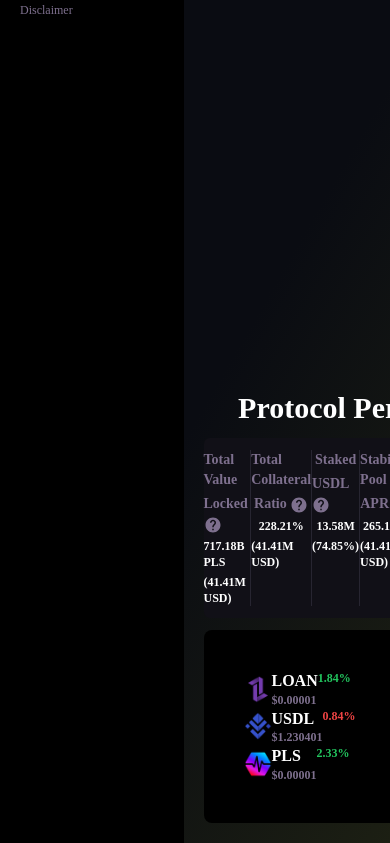
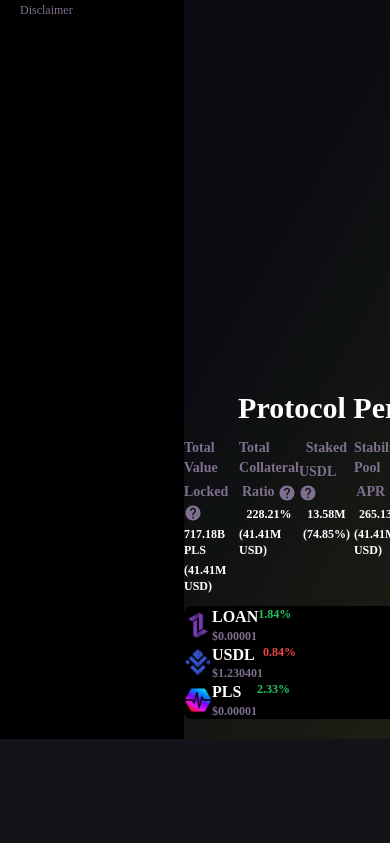
Before and after one commit to re-gis/liquit_client, a React (Vite) app: page /staking in a window 390 px wide. Shown: the part 654-1497 px from the top of the page. After the commit the page ends 1393 px from the top, so only its background shows below. Built offline with nearby package versions, Linux system fonts and the light colour scheme.

Commit message:
going responsiveness on footer

```diff
--- a/src/Stalking/Stalking.tsx
+++ b/src/Stalking/Stalking.tsx
@@ -128,7 +128,7 @@
               </button>
             </div>
           </div>
-          <div className="flex flex-1 flex-col gap-5  items-center lg:max-w-[500px] md:max-w-[500px] sm:w-full ">
+          <div className="flex flex-1 flex-col gap-5  items-center lg:max-w-[500px] md:max-w-[500px] sm:w-full lg:bg-inherit md:bg-inherit sm:bg-[#16121A] ">
             <h1 className="text-2xl text-white font-semibold ">Staking Pool</h1>
             <div className="w-full flex flex-col gap-12 p-4">
               <div className="flex flex-col gap-5">
--- a/src/components/Footer.tsx
+++ b/src/components/Footer.tsx
@@ -64,13 +64,13 @@
     // Add other styles as needed
   };
   return (
-    <div className="flex mt-9 w-[90%] justify-center flex-col gap-3">
+    <div className="flex mt-9 md:w-[90%] lg:w-[90%] sm:w-full justify-center flex-col md:gap-3 lg:gap-3 sm:gap-0">
       <h1 className="self-center font-semibold text-3xl text-white">
         Protocol Performance
       </h1>
 
-      <div className="flex rounded-md py-3 justify-center bg-[#111017] w-[100%]">
-        <div className="flex flex-col gap-1 w-[20%] items-center text-xs  border-r border-[#272531]">
+      <div className="flex lg:flex-row md:flex-row sm:flex-col rounded-md py-3 justify-center lg:items-start md:items-start sm:items-center lg:gap-0 md:gap-0 sm:gap-8 lg:bg-[#111017]   sm:bg-[#0a0c12] lg:w-[100%]">
+        <div className="flex flex-col gap-1 w-[20%] items-center text-xs   lg:border-r  md:border-r sm:border-none border-[#272531]">
           <p className="text-sm">Total Value</p>
           <p className="text-sm">
             <span>Locked</span>{" "}
@@ -96,7 +96,7 @@
             ""
           )}
         </div>
-        <div className="flex flex-col gap-1 w-[20%] items-center text-xs  border-r border-[#272531]">
+        <div className="flex flex-col gap-1 w-[20%] items-center text-xs  lg:border-r  md:border-r sm:border-none border-[#272531]">
           <p className="text-sm">Total Collateral</p>
           <p className="text-sm">
             <span>Ratio</span>{" "}
@@ -122,7 +122,7 @@
             ""
           )}
         </div>
-        <div className="flex flex-col gap-1 w-[20%] items-center text-xs  border-r border-[#272531]">
+        <div className="flex flex-col gap-1 w-[20%] items-center text-xs  lg:border-r  md:border-r sm:border-none border-[#272531]">
           <p className="text-sm">Staked</p>
           <p className="text-sm">
             <span>USDL</span>{" "}
@@ -148,7 +148,7 @@
             ""
           )}
         </div>
-        <div className="flex flex-col gap-1 w-[20%] items-center text-xs  border-r border-[#272531]">
+        <div className="flex flex-col gap-1 w-[20%] items-center text-xs  lg:border-r  md:border-r sm:border-none border-[#272531]">
           <p className="text-sm">Stability Pool</p>
           <p className="text-sm">
             <span>APR</span>{" "}
@@ -174,7 +174,7 @@
             ""
           )}
         </div>
-        <div className="flex flex-col gap-1 w-[20%] items-center text-xs  border-r border-[#272531]">
+        <div className="flex flex-col gap-1 w-[20%] items-center text-xs  lg:border-r  md:border-r sm:border-none border-[#272531]">
           <p className="text-sm">Staked</p>
           <p className="text-sm">
             <span>LOAN</span>{" "}
@@ -199,7 +199,7 @@
             ""
           )}
         </div>
-        <div className="flex flex-col gap-1 w-[20%] items-center text-xs  border-r border-[#272531]">
+        <div className="flex flex-col gap-1 w-[20%] items-center text-xs  lg:border-r  md:border-r sm:border-none border-[#272531]">
           <p className="text-sm">Staking Pool</p>
           <p className="text-sm">
             <span>APR</span>{" "}
@@ -249,7 +249,7 @@
           )}
         </div>
       </div>
-      <div className="md:flex lg:hidden flex-row bg-black items-center justify-center gap-12 p-10 rounded-lg mb-5">
+      <div className="md:flex lg:hidden lg:flex-row  sm:flex bg-black items-center justify-center md:gap-12 sm:gap-8  md:p-10 sm:p-8 rounded-lg mb-5">
         <div className="flex">
           <div className="flex flex-row  items-center">
             <img
--- a/tailwind.config.js
+++ b/tailwind.config.js
@@ -3,7 +3,7 @@
   content: ["./index.html", "./src/**/*.{js,ts,jsx,tsx}"],
   theme: {
     screens: {
-      'sm': '440px',
+      'sm': '410px',
       // => @media (min-width: 640px) { ... }
 
       'md': '768px',
```
